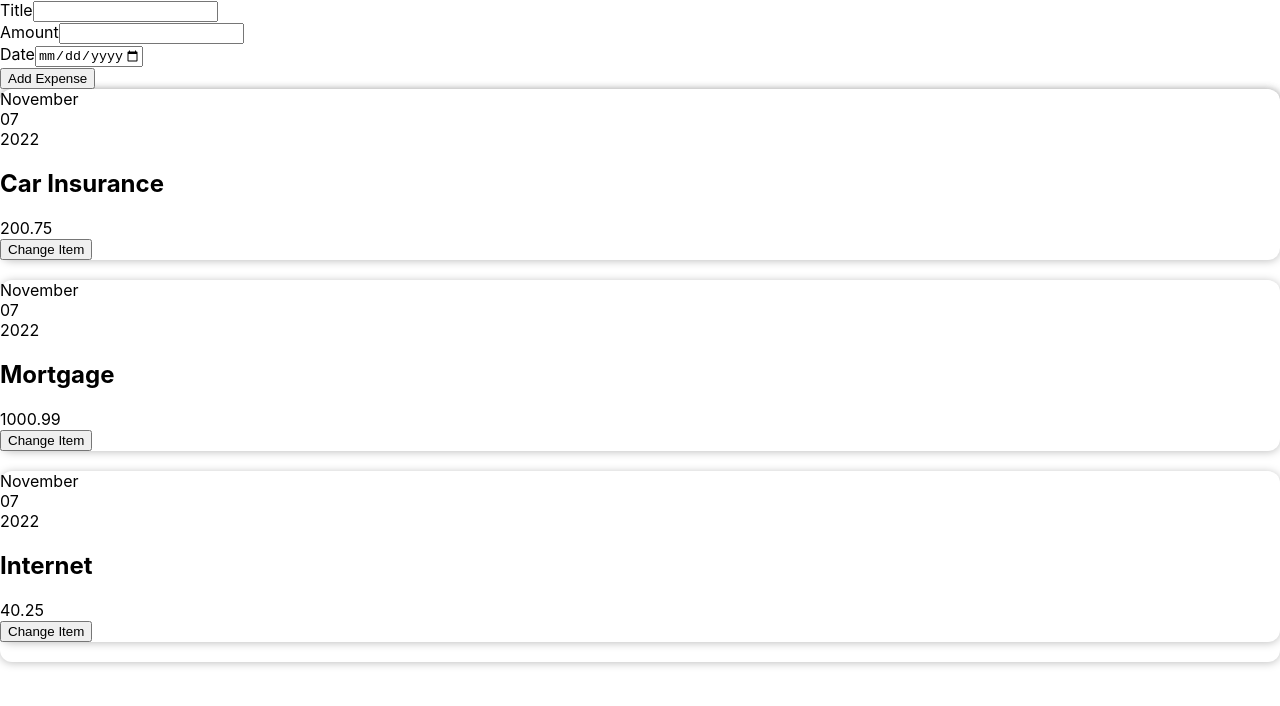
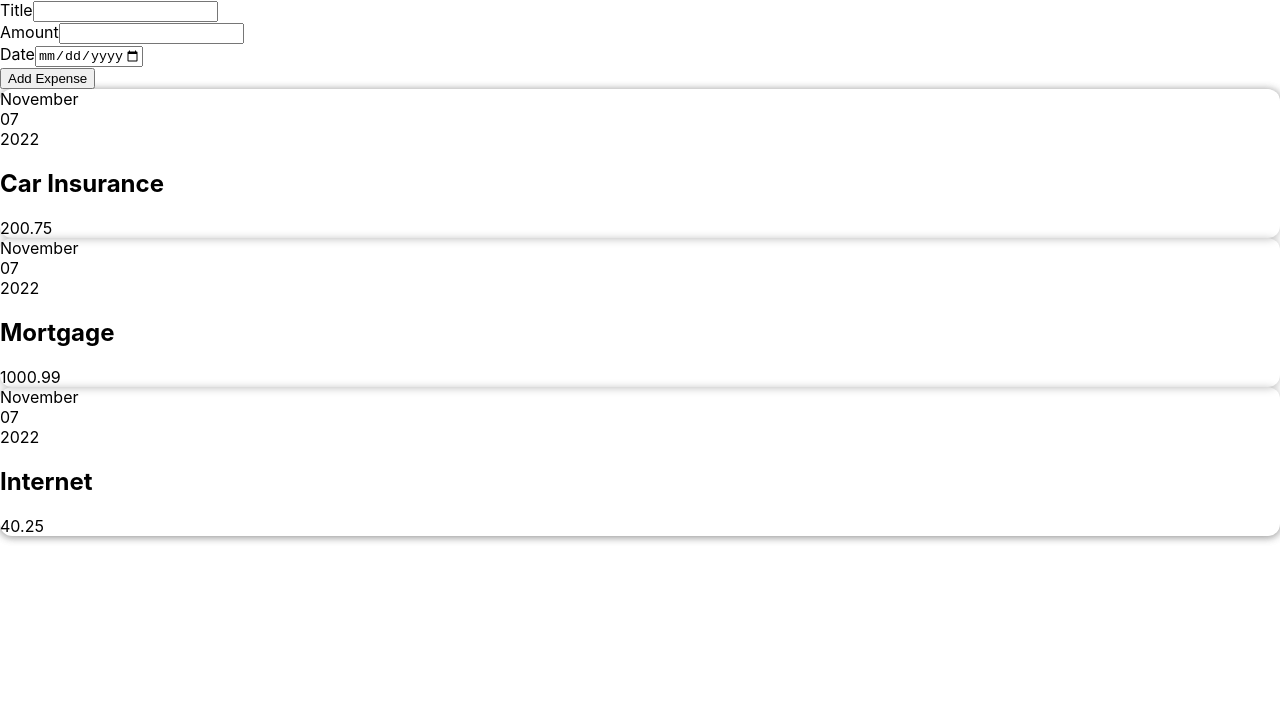
Before and after one commit to thebrandonhoward/reactdemo, a React (Create React App) app: page / in a window 1280 px wide. Shown: the top 706 px of the page. Built offline with nearby package versions, Linux system fonts and the light colour scheme.

Commit message:
Adds passing array and rendering an array of items

```diff
--- a/src/App.tsx
+++ b/src/App.tsx
@@ -6,6 +6,27 @@ import Expenses from './components/Expenses/Expenses';
 import NewExpense from './components/NewExpense/NewExpense';
 
 const App = () => {
+  const expenses:Array<{id:number, expenseDate:string|Date, expenseTitle:string, expenseAmount:number}> = [
+    {
+      id: Math.random(),
+      expenseDate: new Date(2022, 10, 7),
+      expenseTitle: 'Car Insurance',
+      expenseAmount: 200.75
+    },
+    {
+      id: Math.random(),
+      expenseDate: new Date(2022, 10, 7),
+      expenseTitle: 'Mortgage',
+      expenseAmount: 1_000.99
+    },
+    {
+      id: Math.random(),
+      expenseDate: new Date(2022, 10, 7),
+      expenseTitle: 'Internet',
+      expenseAmount: 40.25
+    }
+  ];
+
   const onAddExpenseHandler = (expense:{}) => {
     console.log('App.tsx');
     console.log(expense);
@@ -30,7 +51,7 @@ const App = () => {
 
       <body>
         <NewExpense onAddExpenseHandler={onAddExpenseHandler}></NewExpense>
-        <Expenses></Expenses>
+        <Expenses items={expenses}></Expenses>
       </body>
     </div>
   );
--- a/src/components/Expenses/ExpenseItem.tsx
+++ b/src/components/Expenses/ExpenseItem.tsx
@@ -1,29 +1,18 @@
-import React, { useState } from "react";
 import Card from "../UI/Card";
 import ExpenseDate from "./ExpenseDate";
 
 const ExpenseItem = (props:any) => {
-    const [ expenseTitle, setExpenseTitle ] = useState(props.expenseTitle);
-    const [ expenseDate, setExpenseDate ] = useState(props.expenseDate);
-    const [ expenseAmount, setExpenseAmount ]= useState(props.expenseAmount);
 
     console.log("State Render");
 
-    const onClickHandler = () => {
-        console.log("Clicked!");
-        setExpenseAmount(expenseAmount + 1.00);
-    }
-
     return (
         <Card>
-            <ExpenseDate expenseDate={expenseDate}></ExpenseDate>
+            <ExpenseDate expenseDate={props.expenseDate}></ExpenseDate>
 
             <div>
-                <h2>{expenseTitle}</h2>
-                <div>{expenseAmount}</div>
+                <h2>{props.expenseTitle}</h2>
+                <div>{props.expenseAmount}</div>
             </div>
-
-            <button onClick={onClickHandler}>Change Item</button>
         </Card>
     );
 }
--- a/src/components/Expenses/Expenses.tsx
+++ b/src/components/Expenses/Expenses.tsx
@@ -1,39 +1,14 @@
 import Card from "../UI/Card";
 import ExpenseItem from "./ExpenseItem";
 
-const Expenses = () => {
-    const expenses:Array<{id:number, expenseDate:string|Date, expenseTitle:string, expenseAmount:number}> = [
-        {
-            id: Math.random(),
-            expenseDate: new Date(2022, 10, 7),
-            expenseTitle: 'Car Insurance',
-            expenseAmount: 200.75
-        },
-        {
-            id: Math.random(),
-            expenseDate: new Date(2022, 10, 7),
-            expenseTitle: 'Mortgage',
-            expenseAmount: 1_000.99
-        },
-        {
-            id: Math.random(),
-            expenseDate: new Date(2022, 10, 7),
-            expenseTitle: 'Internet',
-            expenseAmount: 40.25
-        }
-    ];
+const Expenses = (props:any) => {
+
 
     return(
         <Card>
-            <ExpenseItem expenseDate={expenses[0].expenseDate}
-                         expenseTitle={expenses[0].expenseTitle}
-                         expenseAmount={expenses[0].expenseAmount}></ExpenseItem><br/>
-            <ExpenseItem expenseDate={expenses[1].expenseDate}
-                         expenseTitle={expenses[1].expenseTitle}
-                         expenseAmount={expenses[1].expenseAmount}></ExpenseItem><br/>
-            <ExpenseItem expenseDate={expenses[2].expenseDate}
-                         expenseTitle={expenses[2].expenseTitle}
-                         expenseAmount={expenses[2].expenseAmount}></ExpenseItem><br/>
+            {props.items.map((item:any) => <ExpenseItem expenseDate={item.expenseDate}
+                                                     expenseTitle={item.expenseTitle}
+                                                     expenseAmount={item.expenseAmount}></ExpenseItem>)}
         </Card>
     )
 }
```
